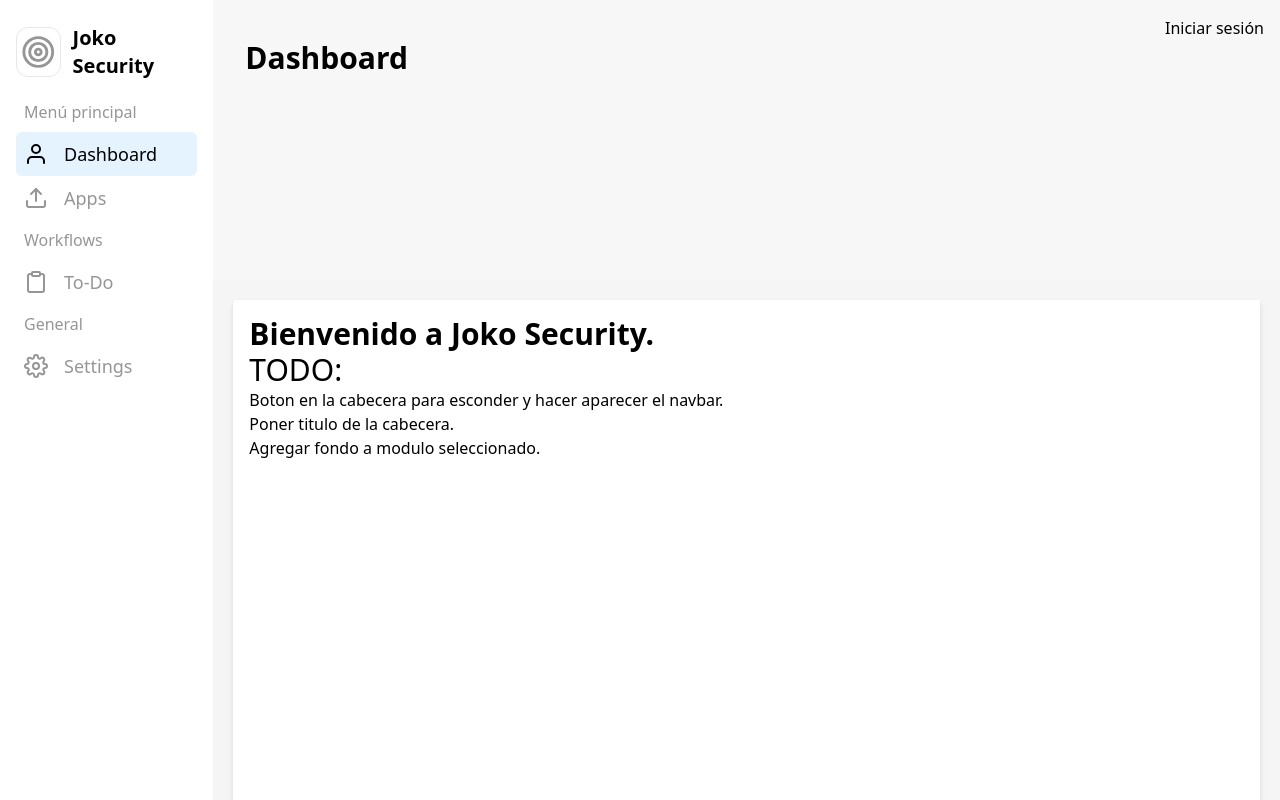
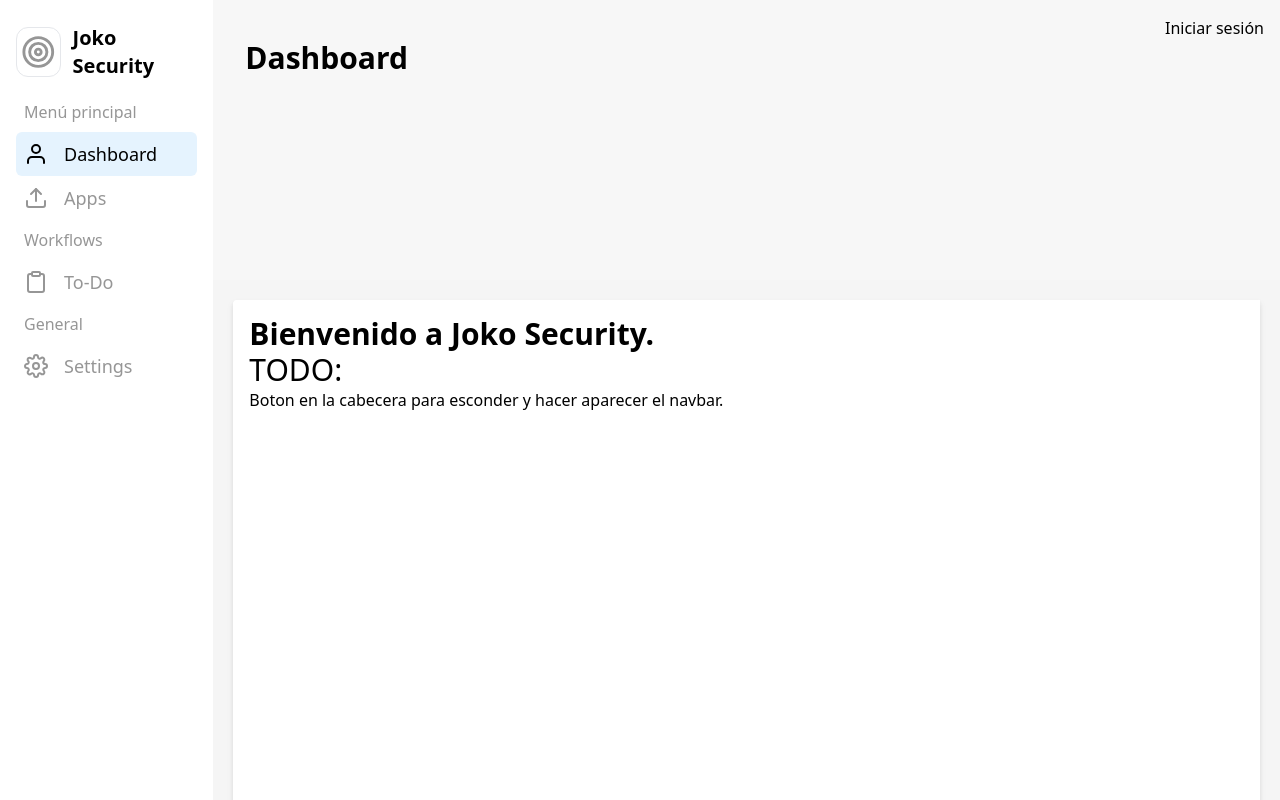
Before and after one commit to jokoframework/security-starter-react, a Next.js app: page / in a window 1280 px wide. Shown: the top 800 px of the page. Built offline with nearby package versions, Linux system fonts and the light colour scheme.

Commit message:
Sacar cosas del TODO

```diff
--- a/src/pages/index.tsx
+++ b/src/pages/index.tsx
@@ -15,12 +15,6 @@ export default function Home() {
         <li>
           Boton en la cabecera para esconder y hacer aparecer el navbar.
         </li>
-        <li>
-          Poner titulo de la cabecera.
-        </li>
-        <li>
-          Agregar fondo a modulo seleccionado.
-        </li>
       </ul>
     </>
   )
```
